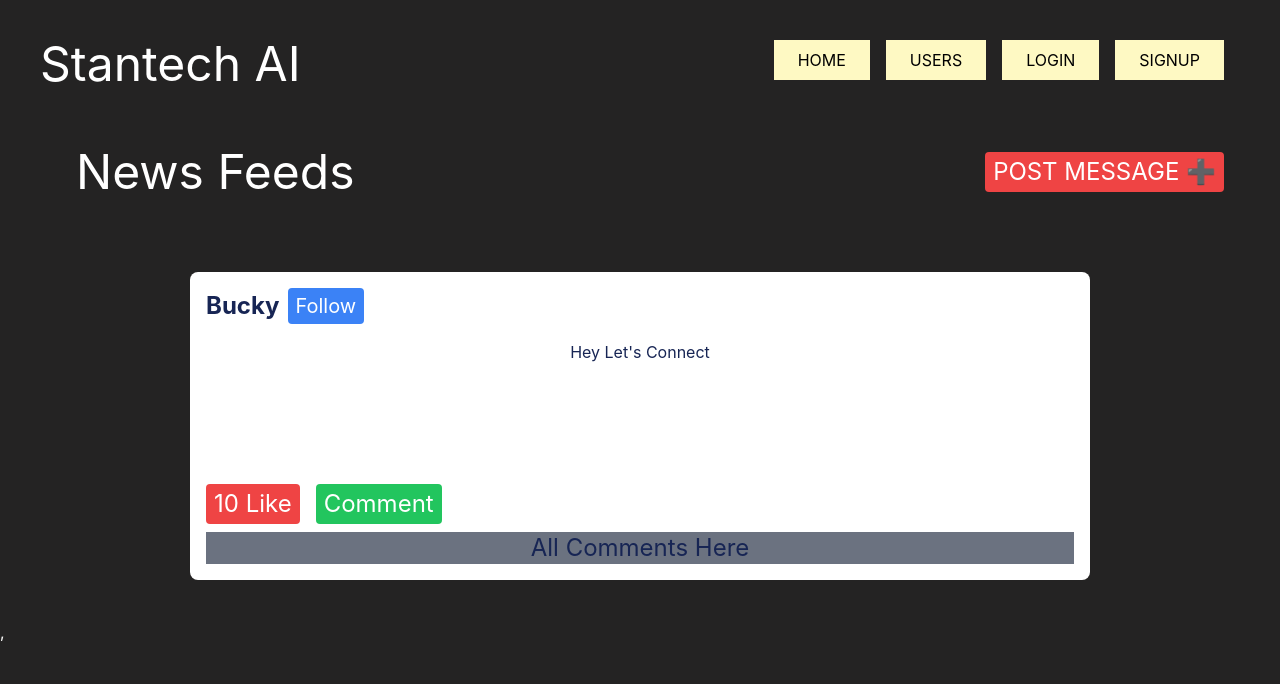
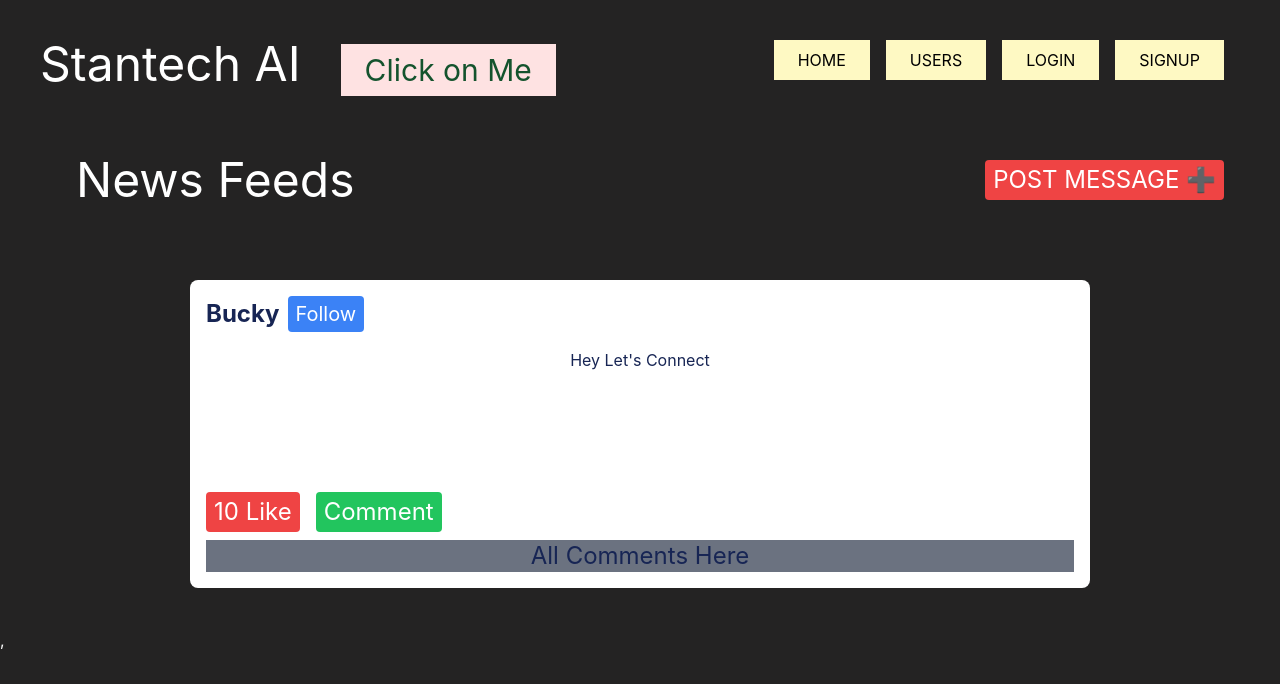
Before and after one commit to Tiwari007/My-Feed, a React (Create React App) app: page / in a window 1280 px wide. Shown: the top 684 px of the page. Built offline with nearby package versions, Linux system fonts and the light colour scheme.

Commit message:
(feat): added my all projects link to this project

```diff
--- a/src/components/Header.js
+++ b/src/components/Header.js
@@ -5,7 +5,7 @@ const currentUser = localStorage.getItem("currentUser");
 const Header = () => {
   return (
     <div className='text-center mt-6 flex justify-between'>
-      <p className='text-5xl '>Stantech AI</p>
+      <p className='text-5xl '>Stantech AI<a href="https://projectsbyvivektiwari.netlify.app/" target="_blank" rel="noreferrer" className='text-3xl text-green-900'><button className='ml-10 mr-4 p-2 px-6 bg-red-100'>Click on Me</button></a></p>
       <div className='flex'>
         <Link to="/"><button className='mr-4 p-2 px-6 bg-yellow-100 text-black'>HOME</button></Link>
         <Link to="/users"><button className='mr-4 p-2 px-6 bg-yellow-100 text-black'>USERS</button></Link>
```
